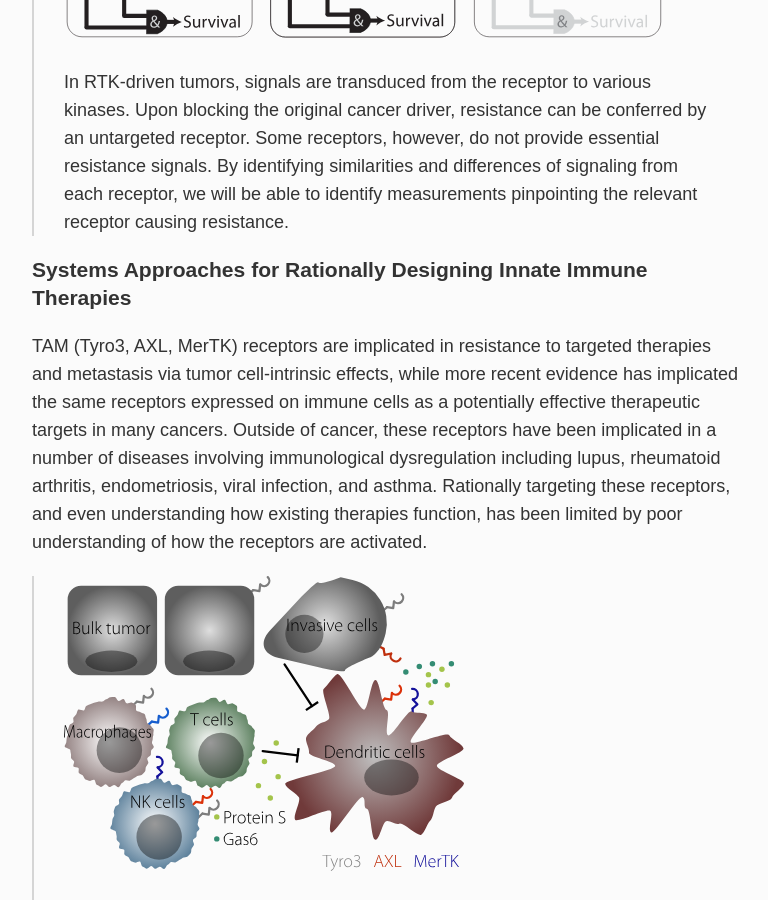
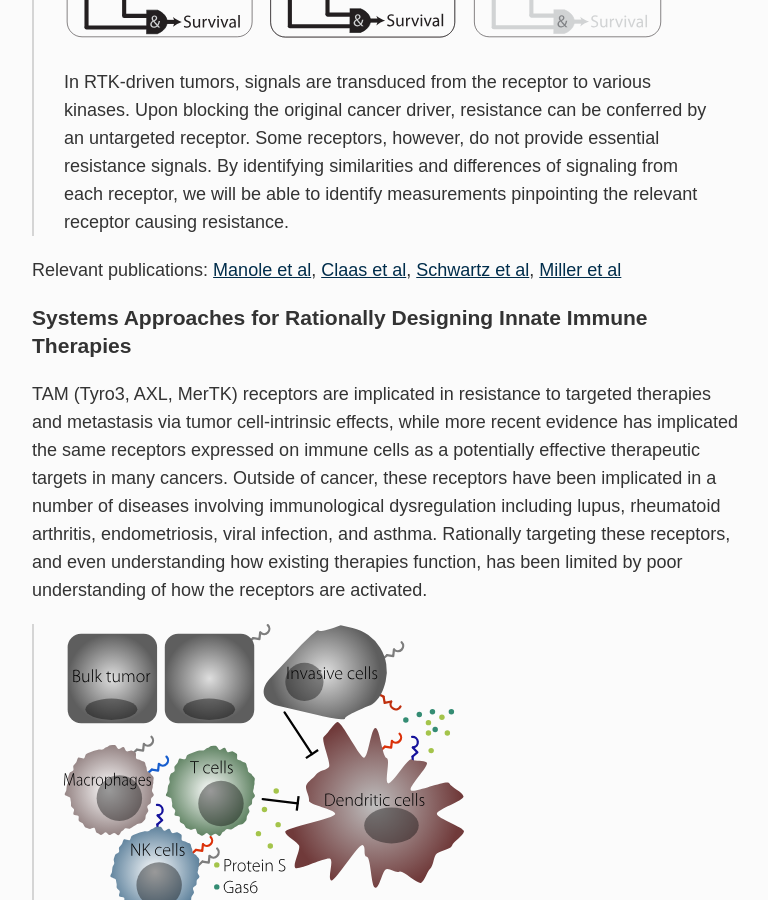
Before and after one commit to meyer-lab/asmlab.org, a Jekyll site: the page built from research/index.md, in a window 1280 px wide and 900 px high, scrolled down 798 px. Shown: the whole window, without its empty margins (253-1021 px from the left). Built offline with Jekyll 4.4.1, drawn with Linux system fonts in a browser that asks for light colours; some web fonts are replaced.

Commit message:
Update index.md

```diff
--- a/research/index.md
+++ b/research/index.md
@@ -12,6 +12,8 @@ Targeted therapies extend many cancer patient's lives, but are limited in effica
 > <img src="/public/images/resistanceConcept.svg" width="600px" alt="Resistance concept" />
 > In RTK-driven tumors, signals are transduced from the receptor to various kinases. Upon blocking the original cancer driver, resistance can be conferred by an untargeted receptor. Some receptors, however, do not provide essential resistance signals. By identifying similarities and differences of signaling from each receptor, we will be able to identify measurements pinpointing the relevant receptor causing resistance.
 
+Relevant publications: [Manole et al](https://asmlab.org/publications/#Manole5219), [Claas et al](https://asmlab.org/publications/#Claas2018), [Schwartz et al](https://asmlab.org/publications/#BarneyPeyton), [Miller et al](https://asmlab.org/publications/#Miller16032016)
+
 ### Systems Approaches for Rationally Designing Innate Immune Therapies
 
 TAM (Tyro3, AXL, MerTK) receptors are implicated in resistance to targeted therapies and metastasis via tumor cell-intrinsic effects, while more recent evidence has implicated the same receptors expressed on immune cells as a potentially effective therapeutic targets in many cancers. Outside of cancer, these receptors have been implicated in a number of diseases involving immunological dysregulation including lupus, rheumatoid arthritis, endometriosis, viral infection, and asthma. Rationally targeting these receptors, and even understanding how existing therapies function, has been limited by poor understanding of how the receptors are activated.
```
